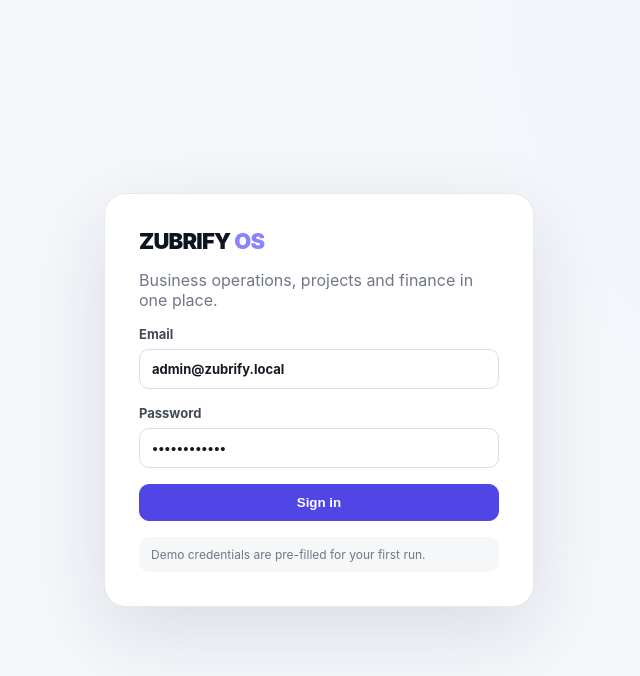
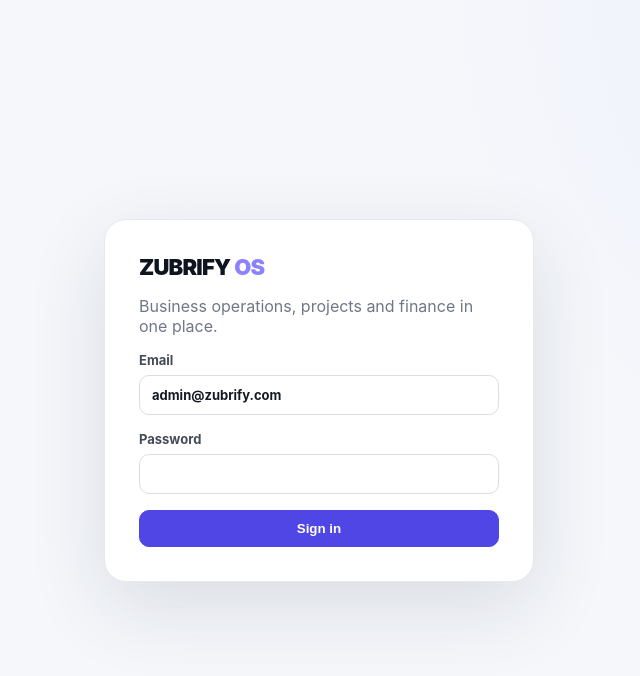
Before and after one commit to slmanbdulahi/codex, a Python web app: template templates/login.html in a window 1280 px wide. Shown: the top 676 px of the page, without its empty margins (321-961 px from the left). Run offline with Jinja, Linux system fonts and the light colour scheme; the template is opened without the code that fills it, so the values that code supplies are empty.

Commit message:
Harden production login form

```diff
--- a/templates/login.html
+++ b/templates/login.html
@@ -11,11 +11,10 @@
     <p class="muted">Business operations, projects and finance in one place.</p>
     {% if messages %}{% for category, message in messages %}<div class="flash {{ category }}">{{ message }}</div>{% endfor %}{% endif %}
     <form method="post" class="form-stack"><input type="hidden" name="_csrf" value="{{ csrf_token }}">
-      <label>Email<input type="email" name="email" value="admin@zubrify.local" required></label>
-      <label>Password<input type="password" name="password" value="ChangeMe123!" required></label>
+      <label>Email<input type="email" name="email" value="admin@zubrify.com" autocomplete="username" required></label>
+      <label>Password<input type="password" name="password" autocomplete="current-password" required></label>
       <button class="btn primary" type="submit">Sign in</button>
     </form>
-    <div class="demo-note">Demo credentials are pre-filled for your first run.</div>
   </div>
 </body>
 </html>
```
